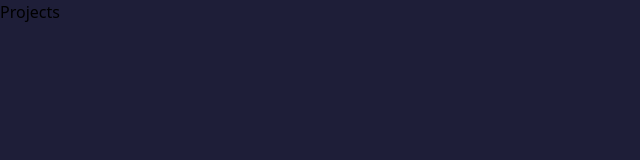
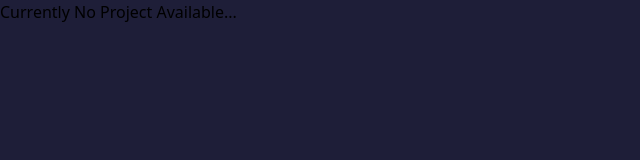
Before and after one commit to BasantJoshi6363/portfolio-website, a React (Vite) app: page /projects in a window 1280 px wide. Shown: the top 160 px of the page, without its empty margins (0-640 px from the left). Built offline with nearby package versions, Linux system fonts and the light colour scheme.

Commit message:
refactor Middle and Projects components for improved layout and visibility

```diff
--- a/src/component/Middle.jsx
+++ b/src/component/Middle.jsx
@@ -22,10 +22,10 @@ const Middle = () => {
             </div>
 
             {/* Scroll text */}
-            <div className="right flex flex-col items-center text-white opacity-95">
+            {/* <div className="right flex flex-col items-center text-white opacity-95">
                 <h5 className='rotate-90 whitespace-nowrap'>Scroll</h5>
                 <h5 className='rotate-90 whitespace-nowrap mt-5'>Down</h5>
-            </div>
+            </div> */}
         </div>
     )
 }
--- a/src/component/Projects.jsx
+++ b/src/component/Projects.jsx
@@ -2,7 +2,9 @@ import React from 'react'
 
 const Projects = () => {
   return (
-    <div>Projects</div>
+    <div className='h-full w-fit flex items-center justify-center'>
+      <h1 className='text-center'>Currently No Project Available...</h1>
+    </div>
   )
 }
 
```
